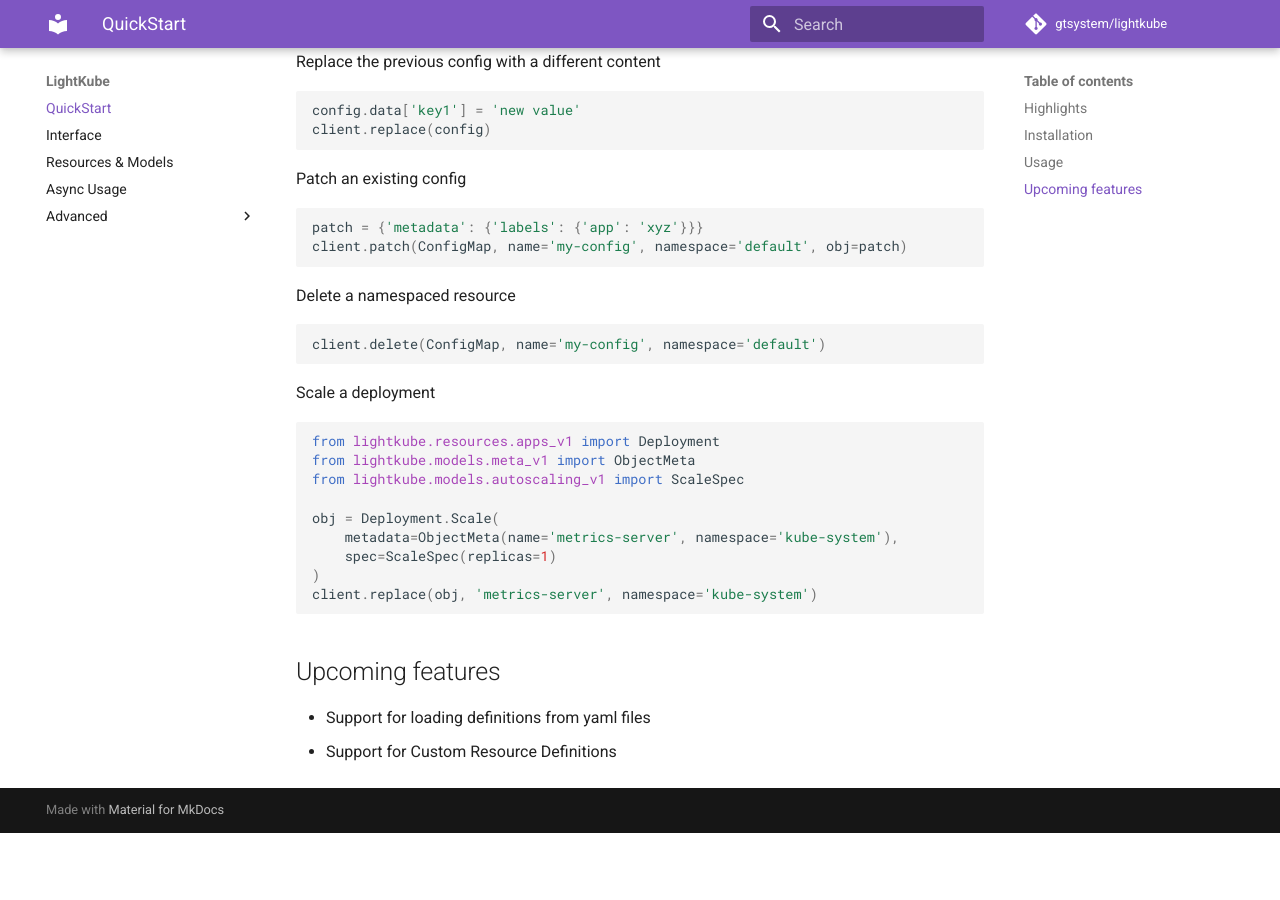
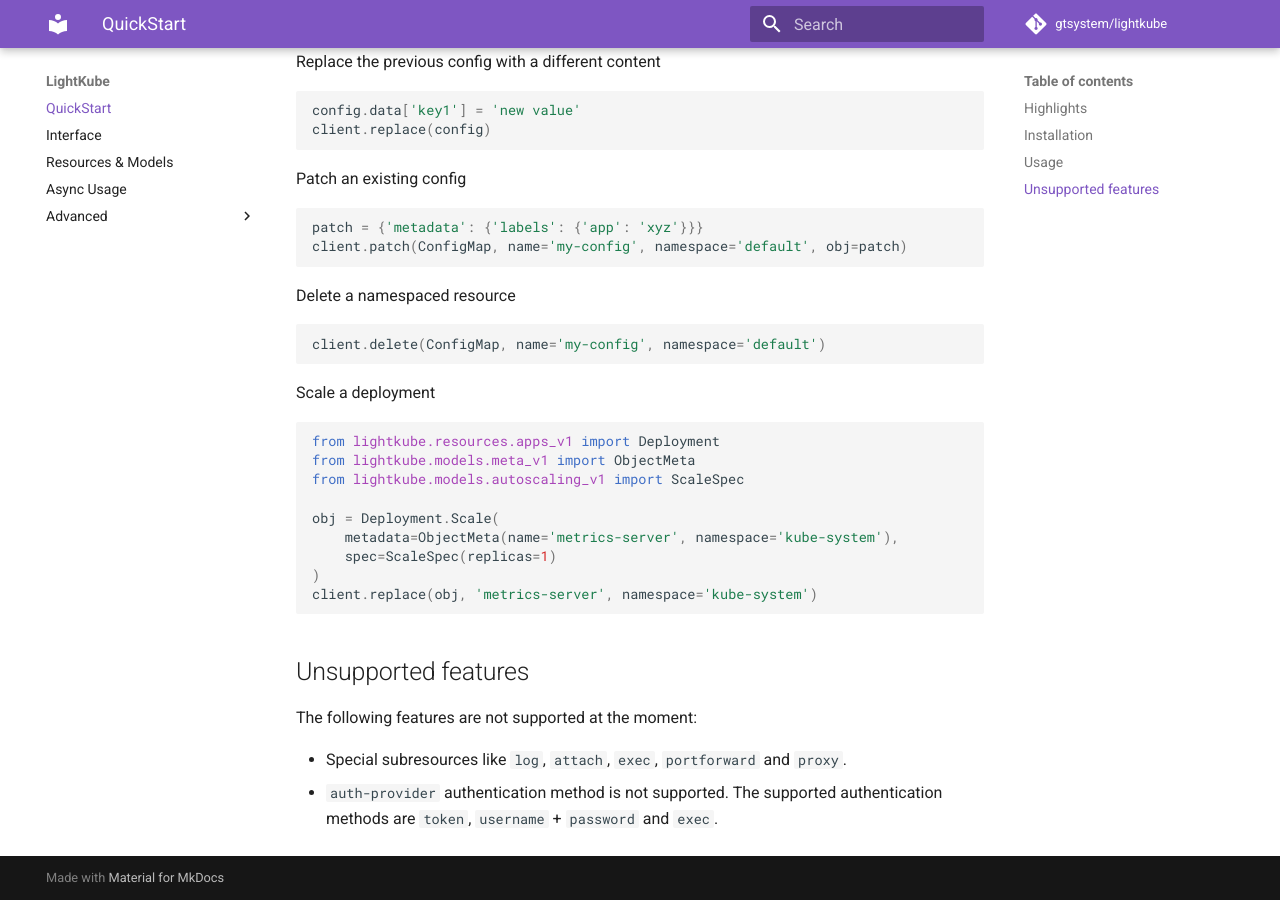
Before and after one commit to gtsystem/lightkube, an MkDocs documentation site: the page built from docs/index.md, in a window 1280 px wide and 900 px high, scrolled down 1811 px. Built offline with MkDocs 1.6.1 and Material for MkDocs 9.7.7, drawn with Linux system fonts in a browser that asks for light colours; comment, search, counter and statistics services are not loaded; before the commit the page ends 2644 px from its top, so only the background shows below that.

Commit message:
Add link to pypi history for lightkube-models. Add list of unsupported features

````diff
--- a/README.md
+++ b/README.md
@@ -102,7 +102,10 @@ obj = Deployment.Scale(
 client.replace(obj, 'metrics-server', namespace='kube-system')
 ```
 
-## Upcoming features
+## Unsupported features
 
-* Support for loading definitions from yaml files
-* Support for Custom Resource Definitions
+The following features are not supported at the moment:
+
+* Special subresources like `log`, `attach`, `exec`, `portforward` and `proxy`.
+* `auth-provider` authentication method is not supported. The supported
+  authentication methods are `token`, `username` + `password` and `exec`.
````
Also changed, not shown: docs/resources-and-models.md (+2 -0 lines).
